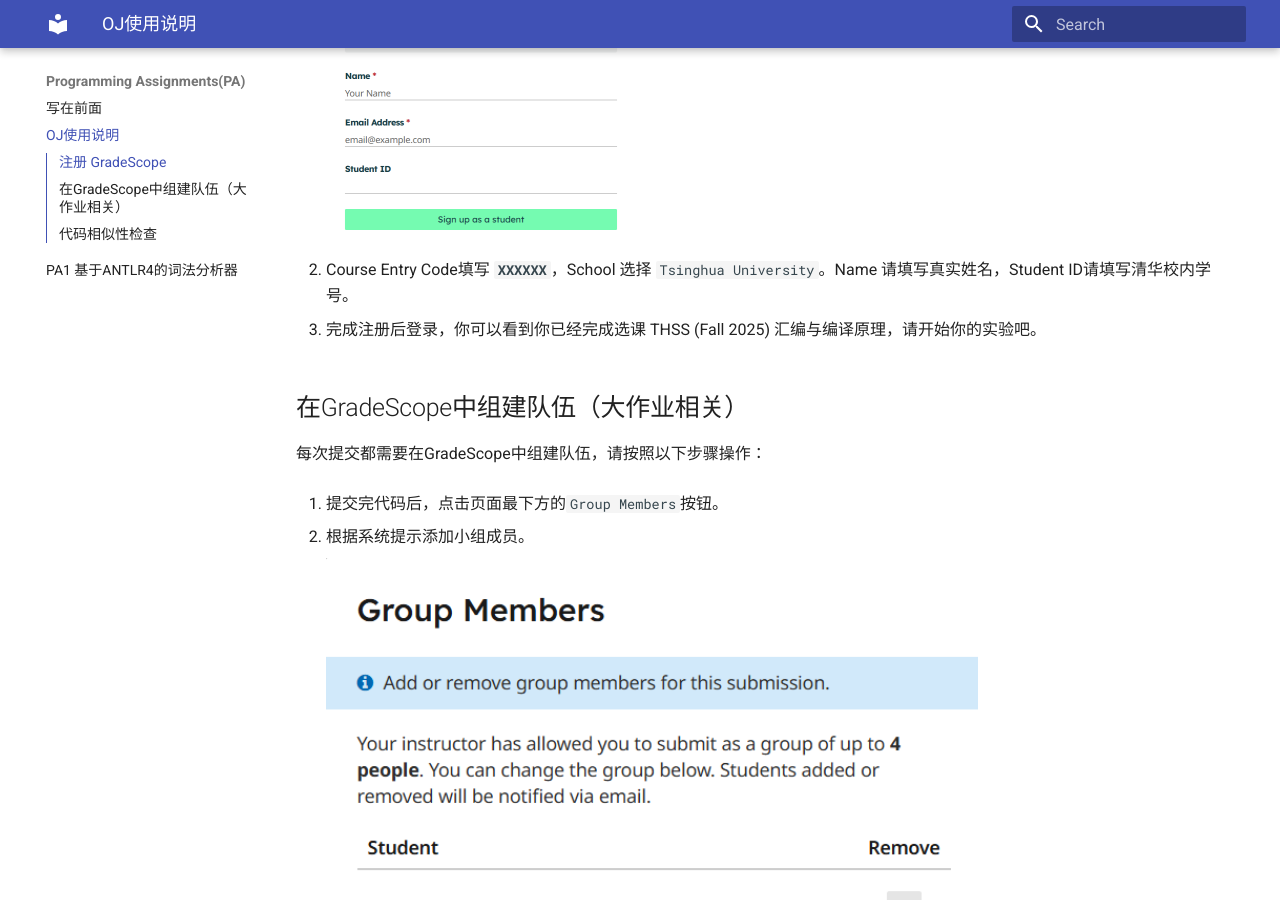
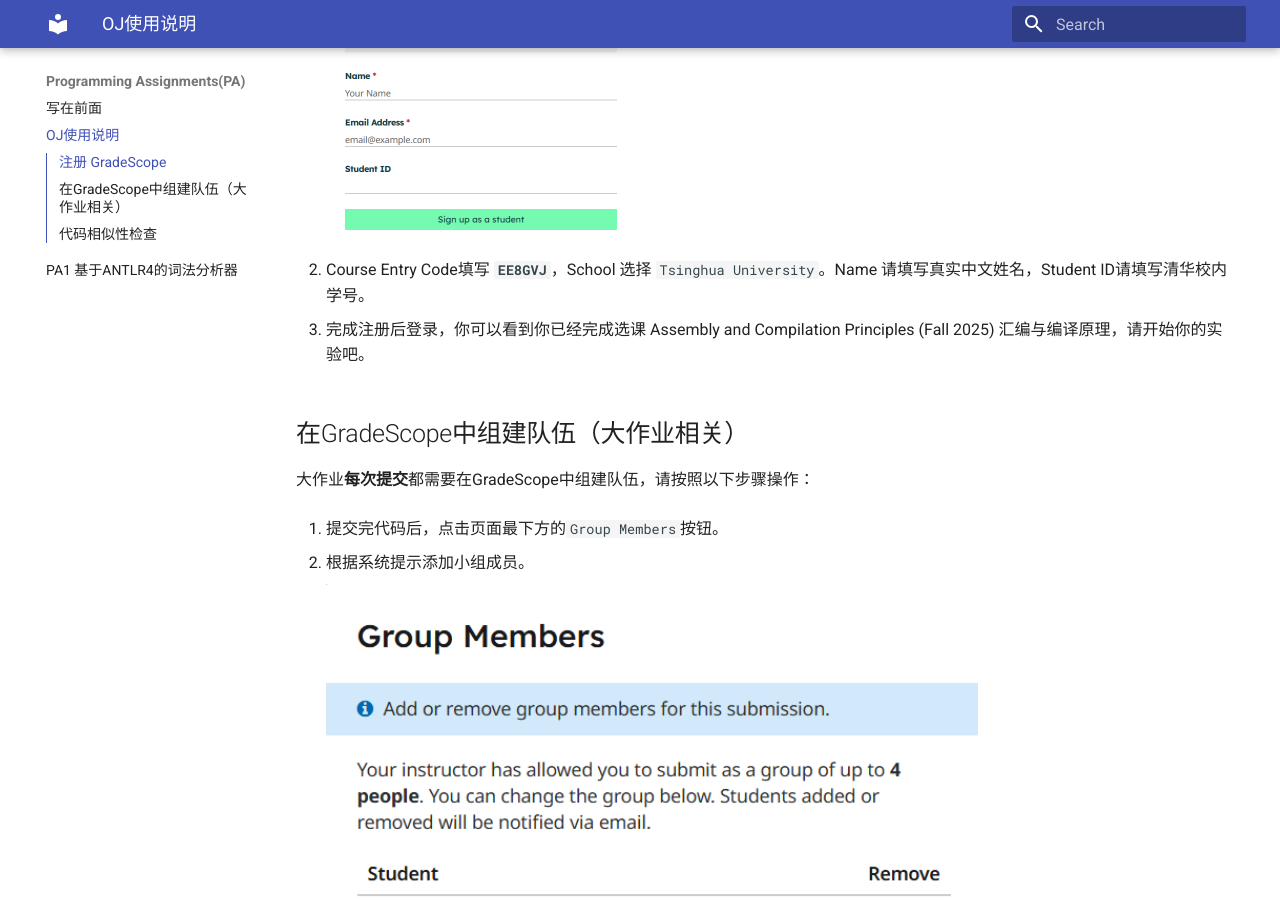
Before and after one commit to Nboxff/thss-2025-compiler-docs, an MkDocs documentation site: the page built from docs/pa/oj.md, in a window 1280 px wide and 900 px high, scrolled down 799 px. Built offline with MkDocs 1.6.1 and Material for MkDocs 9.7.7, drawn with Linux system fonts in a browser that asks for light colours.

Commit message:
feat: add course selection codes, clarify ambiguous content in PA1
Signed-off-by: xiebofan <211250137@smail.nju.edu.cn>

```diff
--- a/docs/pa/oj.md
+++ b/docs/pa/oj.md
@@ -17,14 +17,14 @@
 
     ![注册GradeScope](./images/register.png)
 
-2. Course Entry Code填写 **`XXXXXX`**，School 选择 `Tsinghua University`。Name 请填写真实姓名，Student ID请填写清华校内学号。
+2. Course Entry Code填写 **`EE8GVJ`**，School 选择 `Tsinghua University`。Name 请填写真实中文姓名，Student ID请填写清华校内学号。
 
-3. 完成注册后登录，你可以看到你已经完成选课 THSS (Fall 2025) 汇编与编译原理，请开始你的实验吧。
+3. 完成注册后登录，你可以看到你已经完成选课 Assembly and Compilation Principles (Fall 2025) 汇编与编译原理，请开始你的实验吧。
 
 
 ## 在GradeScope中组建队伍（大作业相关）
 
-每次提交都需要在GradeScope中组建队伍，请按照以下步骤操作：
+大作业**每次提交**都需要在GradeScope中组建队伍，请按照以下步骤操作：
 
 1. 提交完代码后，点击页面最下方的`Group Members`按钮。
 
```
Also changed, not shown: docs/index.md (+1 -1 lines), docs/pa/pa1.md (+9 -3 lines).
